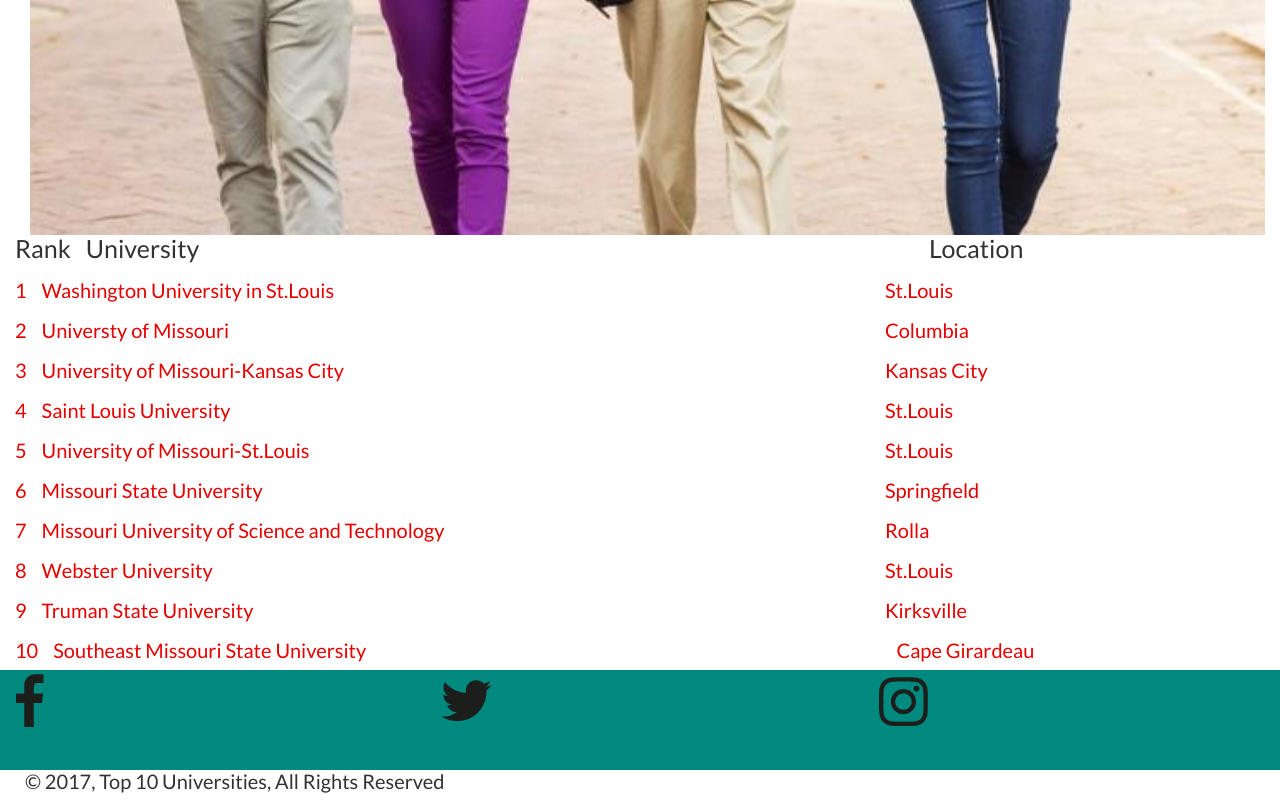
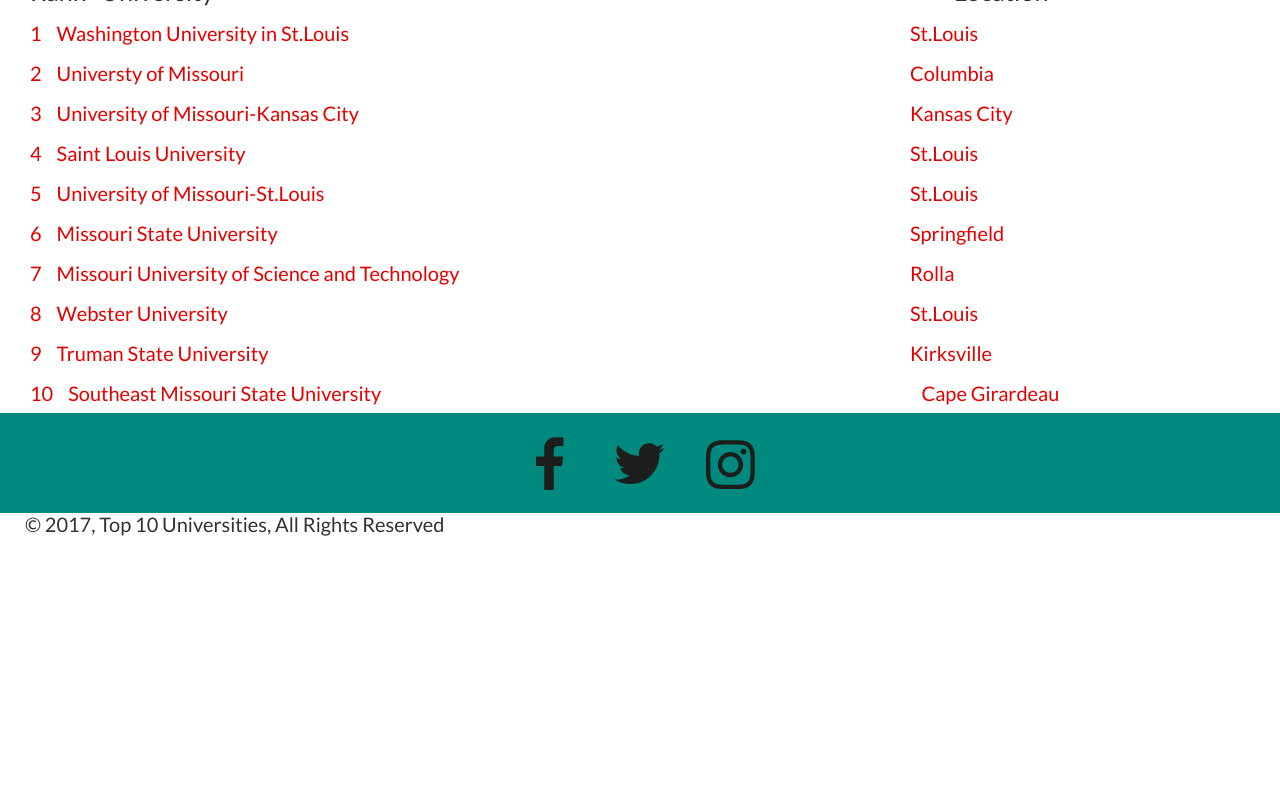
Before and after one commit to icusick/missouri-universities, a React (Create React App) app: page / in a window 1280 px wide. Shown: the part 852-1652 px from the top of the page. After the commit the page ends 1395 px from the top, so only its background shows below. Built offline with nearby package versions, Linux system fonts and the light colour scheme.

Commit message:
Added components for navigation

```diff
--- a/src/App.css
+++ b/src/App.css
@@ -42,6 +42,13 @@
    color: #323232;
 }
 
+h3 {
+  justify-content: left;
+  margin-left: 25px;
+  font-size: 20px;
+  color: #323232;
+}
+
 .navbar-brand {
  padding-top: 50px;
  padding-bottom: 0;
@@ -58,26 +65,20 @@
     width: 100%;
 }
 
-h3 {
-  justify-content: left;
-  margin-left: 25px;
-  font-size: 20px;
-  color: #323232;
-
-}
-
 .container-fluid {
 width: 100%;
-padding-left: 30px;
+margin-left: 30px;
 }
 
 .container-fluid img{
   width: 100%;
   }
 
-
 .socialMedia {
   background-color: #00897f;
   width: 100%;
   height: 100px;
+  display: flex;
+  justify-content: center;
+  align-items: center;
 }
--- a/src/api.js
+++ b/src/api.js
@@ -1,6 +1,6 @@
 const UniversityAPI = {
 
-  universities: [
+  data: [
     {rank: 1, name: " Washington University in St.Louis", location: "St.Louis"},
     {rank: 2, name: " Universty of Missouri", location: "Columbia"},
     {rank: 3, name: " University of Missouri-Kansas City", location: "Kansas City"},
--- a/src/components/AllUniversities.js
+++ b/src/components/AllUniversities.js
@@ -9,8 +9,8 @@
    <ul>
      {
        UniversitiyAPI.all().map(u => (
-         <li key={u.number}>
-           <Link to={`/university/${u.number}`}>{u.name}</Link>
+         <li key={u.index}>
+           <Link to={`/university/${u.index}`}>{u.name}</Link>
          </li>
        ))
      }
```
Also changed, not shown: src/App.js (+1 -8 lines), public/images/students.jpg.
